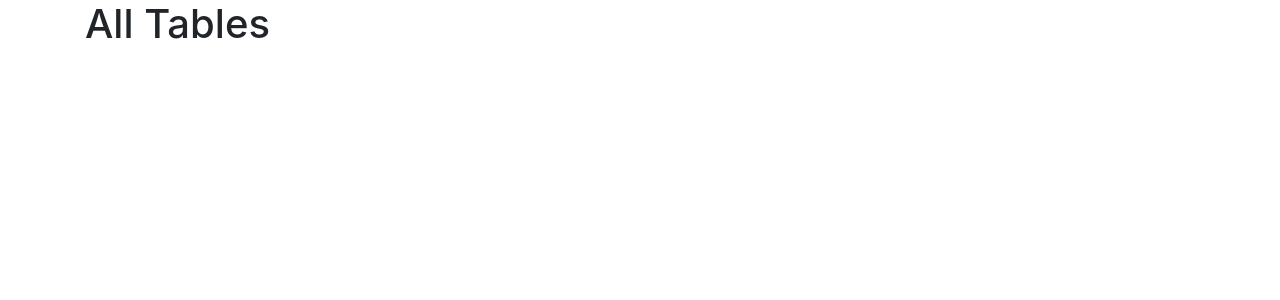
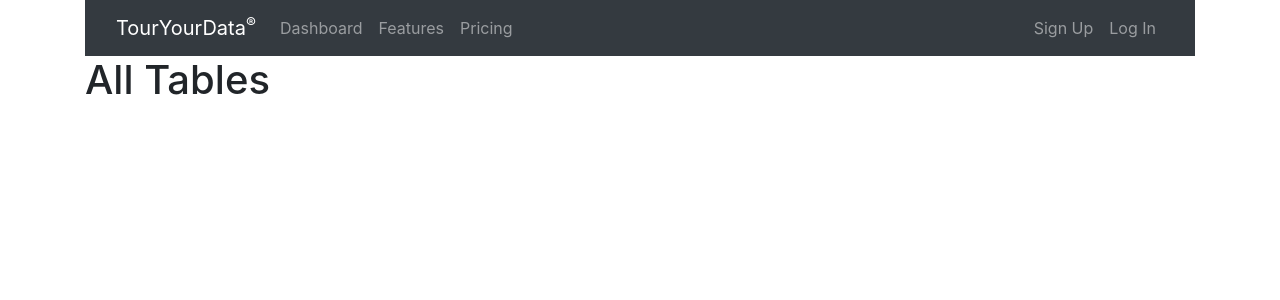
Before and after one commit to sh78/demo-tour-your-data, a React (Create React App) app: page / in a window 1280 px wide. Shown: the top 300 px of the page. Built offline with nearby package versions, Linux system fonts and the light colour scheme.

Commit message:
Make a top bar nav component
Cribbed from React Bootstrap demos with a few adjustments.

```diff
--- a/src/App.tsx
+++ b/src/App.tsx
@@ -1,11 +1,13 @@
 import React from "react";
 import "./App.scss";
 import Container from "react-bootstrap/Container";
+import HeaderBar from "./components/HeaderBar";
 
 function App() {
   return (
     <div className="App">
       <Container as="main" id="main-content" fluid="lg">
+        <HeaderBar />
         <h1>All Tables</h1>
       </Container>
     </div>
--- /dev/null
+++ b/src/components/HeaderBar.tsx
@@ -0,0 +1,37 @@
+import React from "react";
+import Container from "react-bootstrap/Container";
+import Nav from "react-bootstrap/Nav";
+import Navbar from "react-bootstrap/Navbar";
+
+function HeaderBar() {
+  return (
+    <Navbar
+      as="header"
+      collapseOnSelect
+      expand="lg"
+      sticky="top"
+      bg="dark"
+      variant="dark"
+    >
+      <Container fluid="lg">
+        <Navbar.Brand href="#home" as="header">
+          TourYourData<sup>&reg;</sup>
+        </Navbar.Brand>
+        <Navbar.Toggle aria-controls="responsive-navbar-nav" />
+        <Navbar.Collapse id="responsive-navbar-nav">
+          <Nav className="mr-auto">
+            <Nav.Link href="#dashboard">Dashboard</Nav.Link>
+            <Nav.Link href="#features">Features</Nav.Link>
+            <Nav.Link href="#pricing">Pricing</Nav.Link>
+          </Nav>
+          <Nav className="mr-right">
+            <Nav.Link href="sign-up">Sign Up</Nav.Link>
+            <Nav.Link href="log-in">Log In</Nav.Link>
+          </Nav>
+        </Navbar.Collapse>
+      </Container>
+    </Navbar>
+  );
+}
+
+export default HeaderBar;
```
